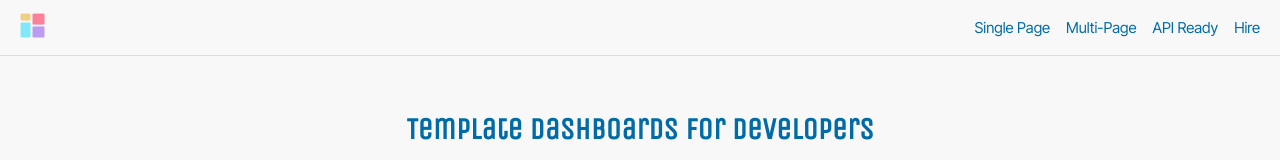
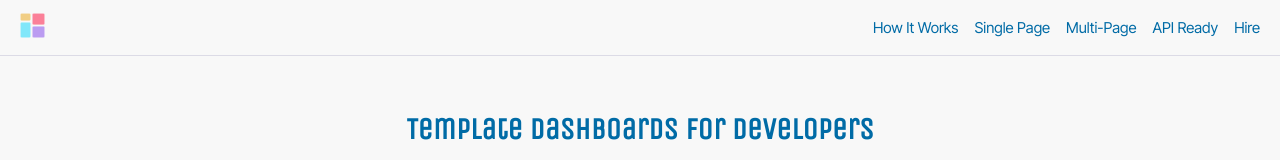
Before and after one commit to joseph-johnson27001/dashboard-website, a Vue app: page / in a window 1280 px wide. Shown: the top 160 px of the page. Built offline with nearby package versions, Linux system fonts and the light colour scheme.

Commit message:
How it works update

```diff
--- a/src/components/Navigation/TopNavigation.vue
+++ b/src/components/Navigation/TopNavigation.vue
@@ -5,6 +5,9 @@
         <img src="/dashboard-logo.png" alt="Dashboard Logo" class="logo-img" />
       </router-link>
       <div class="nav-links">
+        <router-link to="/how-it-works" active-class="active-link"
+          >How It Works</router-link
+        >
         <router-link to="/single-page-dashboards" active-class="active-link"
           >Single Page</router-link
         >
@@ -14,6 +17,7 @@
         <router-link to="/api-ready-dashboards" active-class="active-link"
           >API Ready</router-link
         >
+
         <router-link to="/hire" active-class="active-link">Hire</router-link>
       </div>
     </div>
--- a/src/router/index.js
+++ b/src/router/index.js
@@ -3,6 +3,7 @@ import Home from "../views/HomePage.vue";
 import Single from "../views/SinglePage.vue";
 import Multi from "../views/MultiPage.vue";
 import Hire from "../views/HirePage.vue";
+import Learn from "../views/LearnMorePage.vue";
 import API from "../views/APIReadyPage.vue";
 
 const routes = [
@@ -23,6 +24,11 @@ const routes = [
     component: API,
     meta: { title: "API Ready Dashboards" },
   },
+  {
+    path: "/how-it-works",
+    component: Learn,
+    meta: { title: "Learn More" },
+  },
 ];
 
 const router = createRouter({
--- a/src/views/HomePage.vue
+++ b/src/views/HomePage.vue
@@ -10,7 +10,9 @@
         </p>
         <div class="button-container">
           <router-link to="/hire" class="hire-button">Hire Me</router-link>
-          <router-link to="/hire" class="hire-button">Learn More</router-link>
+          <router-link to="/how-it-works" class="hire-button"
+            >Learn More</router-link
+          >
         </div>
       </div>
     </section>
--- /dev/null
+++ b/src/views/LearnMorePage.vue
@@ -0,0 +1 @@
+<template>LEARN MORE</template>
```
